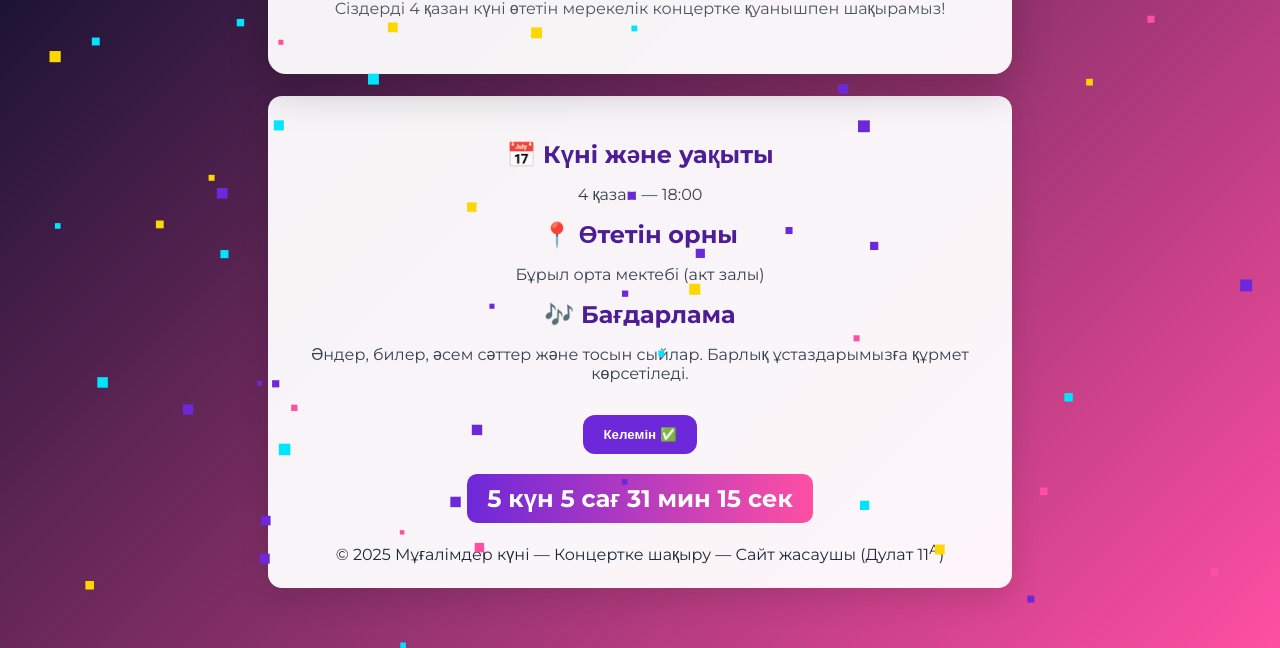
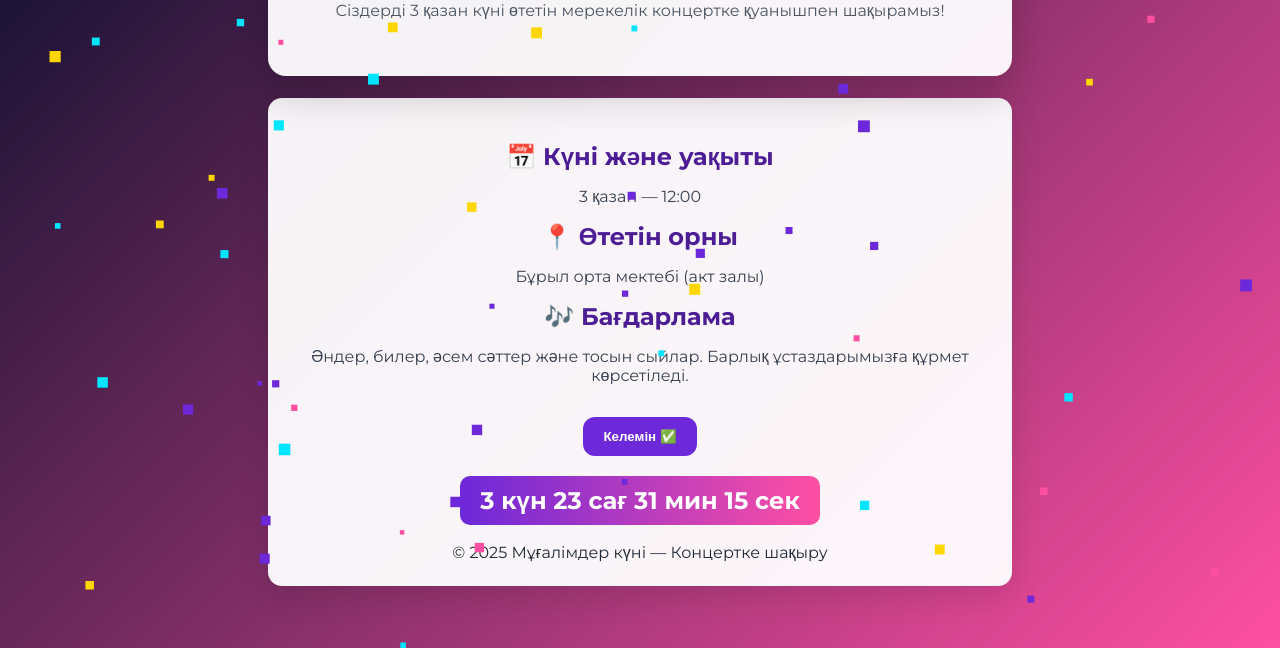
Before and after one commit to Anon57605/Dulat1, a plain HTML site: page index.html in a window 1280 px wide. Shown: the part 152-800 px from the top of the page. Drawn offline with Linux system fonts and the light colour scheme.

Commit message:
index.html

```diff
--- a/index.html
+++ b/index.html
@@ -100,13 +100,13 @@
   <div class="wrap">
     <header>
       <h1>Құрметті ұстаздар! 🎉</h1>
-      <p>Сіздерді 4 қазан күні өтетін мерекелік концертке қуанышпен шақырамыз!</p>
+      <p>Сіздерді 3 қазан күні өтетін мерекелік концертке қуанышпен шақырамыз!</p>
     </header>
 
     <div class="container">
       <div class="card-info">
         <h2>📅 Күні және уақыты</h2>
-        <p>4 қазан — 18:00</p>
+        <p>3 қазан — 12:00</p>
 
         <h2 style="margin-top:14px">📍 Өтетін орны</h2>
         <p>Бұрыл орта мектебі (акт залы)</p>
@@ -123,8 +123,7 @@
       </div>
 
       <footer style="margin-top:18px">
-        © 2025 Мұғалімдер күні — Концертке шақыру — Сайт жасаушы (Дулат 11<sup>А</sup>)
-
+        © 2025 Мұғалімдер күні — Концертке шақыру
       </footer>
     </div>
   </div>
@@ -134,8 +133,8 @@
   </audio>
 
   <script>
-    // Таймер (4 қазан 2025, 18:00)
-    const eventDate = new Date(2025, 9, 4, 18, 0, 0).getTime();
+    // Таймер (3 қазан 2025, 12:00)
+    const eventDate = new Date(2025, 9, 3, 12, 0, 0).getTime();
     const timer = document.getElementById("countdown");
 
     setInterval(() => {
@@ -174,7 +173,7 @@
     }
 
     function createConfetti() {
-      for (let i = 0; i < 80; i++) pieces.push(new ConfettiPiece()); // 200 -> 80
+      for (let i = 0; i < 80; i++) pieces.push(new ConfettiPiece());
     }
 
     function drawConfetti() {
```
